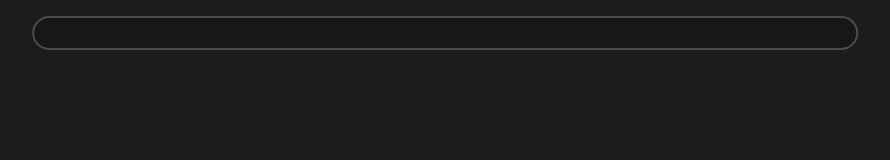
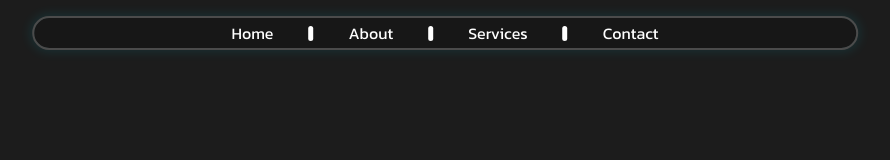
Before and after one commit to TheRealEnvist/Envist-Makes-Website-Revamp, a plain HTML site: page index.html in a window 1280 px wide. Shown: the whole page, without its empty margins (195-1085 px from the left). Drawn offline with Linux system fonts and the light colour scheme.

Commit message:
Navigation Bar Stuff

```diff
--- a/index.html
+++ b/index.html
@@ -9,7 +9,15 @@
     <body>
 
         <div class="NaviagtionBarContainer">
-            <div class="NaviagtionBar"></div>
+            <div class="NaviagtionBar">
+                <div class="nav-item">Home</div>
+                <div class="nav-item-spacing"></div>
+                <div class="nav-item">About</div>
+                <div class="nav-item-spacing"></div>
+                <div class="nav-item">Services</div>
+                <div class="nav-item-spacing"></div>
+                <div class="nav-item">Contact</div>
+            </div>
             <div class="NaviagtionBarGlow"></div>
         </div>
     </body>
--- a/style.css
+++ b/style.css
@@ -1,3 +1,5 @@
+@import url('https://fonts.googleapis.com/css2?family=Kanit:wght@400;700&display=swap');
+
 body{
     background: #1c1c1c;
 }
@@ -6,6 +8,23 @@ body{
     position: relative;
     width: 100%; /* adjust based on your layout */
     height: 50px; /* adjust based on your layout */
+}
+
+
+
+.NaviagtionBarGlow {
+    background-color: #00bcd4;
+    opacity: 0.1;
+    position: absolute;
+    left: 50%;
+    top: 5px;
+    width: calc(65% + 10px);
+    height: 40px;
+    transform: translateX(-50%);
+    border-radius: 50px;
+    filter: blur(5px);
+    z-index: 0;
+    transition: 1s ease;
 }
 
 .NaviagtionBar {
@@ -21,24 +40,53 @@ body{
     border-radius: 50px;
     transform: translateX(-50%);
     z-index: 1;
+    display: flex; /* Use flexbox for horizontal layout */
+    justify-content: center; /* Center items horizontally */
+    align-items: center; /* Center items vertically */
+
 }
 
-.NaviagtionBarGlow {
-    background-color: #00bcd4;
-    opacity: 0; /* start at 0 opacity */
-    position: absolute;
-    left: 50%;
-    top: 5px;
-    width: calc(65% + 10px); /* matches the width of the navbar */
-    height: 40px;
-    transform: translateX(-50%);
-    border-radius: 50px;
-    filter: blur(2px);
-    z-index: 0;
-    transition: 1s ease; /* animate opacity */
+.nav-item {
+    position: relative; /* Position relative to use absolute positioning for the pseudo-element */
+    color: #fff; /* Text color */
+    text-decoration: none; /* Remove underline */
+    padding: 10px 15px; /* Space inside items */
+    margin: 0 10px; /* Add horizontal spacing between items */
+    border-radius: 30px; /* Rounded corners for items */
+    transition: color 0.3s; /* Smooth transition for text color */
+    font-family: 'Kanit', sans-serif;
+}
+
+.nav-item::after {
+    content: ""; /* Required for the pseudo-element */
+    position: absolute; /* Positioning relative to the nav item */
+    left: 50%; /* Start from the center */
+    bottom: 5px; /* Align to the bottom */
+    width: 0; /* Initial width (0 to start hidden) */
+    height: 2px; /* Height of the underline */
+    background-color: #00bcd4; /* Color of the underline */
+    transition: width 0.3s ease, left 0.3s ease; /* Smooth transition for width and position */
+}
+
+.nav-item:hover::after {
+    width: 100%; /* Full width on hover */
+    left: 0; /* Align to the left */
+}
+
+.nav-item:hover {
+    color: #00bcd4; /* Change text color on hover */
+}
+
+.nav-item-spacing{
+    position: relative; /* Position relative to use absolute positioning for the pseudo-element */
+    background-color: #fff;
+    margin: 0 10px; /* Add horizontal spacing between items */
+    border-radius: 30px; /* Rounded corners for items */
+    height: 15px;
+    width: 5px;
 }
 
 .NaviagtionBarContainer:hover .NaviagtionBarGlow {
-    opacity: 1; /* show the glow when parent is hovered */
+    opacity: 1;
     filter: blur(15px);
 }
```
